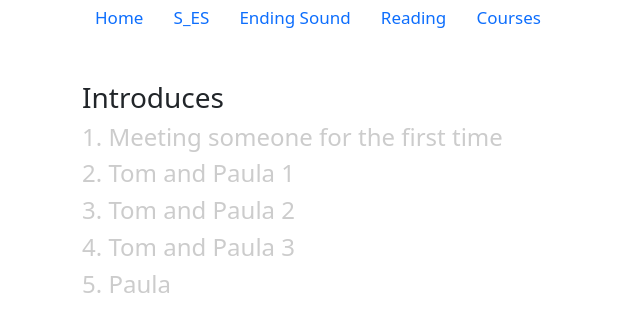
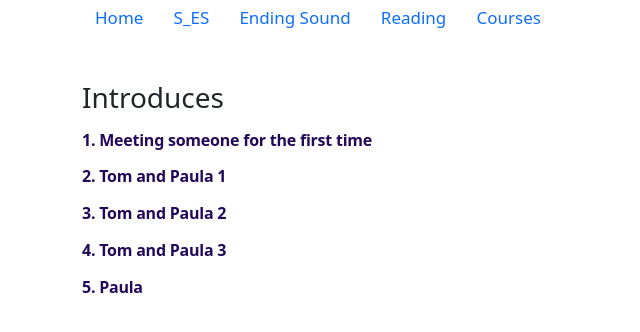
Before and after one commit to danhoat/english, a plain HTML site: page courses.html in a window 1280 px wide. Shown: the whole page, without its empty margins (0-640 px from the left). Drawn offline with nearby package versions, Linux system fonts and the light colour scheme.

Commit message:
update css

```diff
--- a/courses.html
+++ b/courses.html
@@ -20,6 +20,11 @@
 		}
 		h4 a.title{
 			color: #ccc;
+			color: #23085a;
+		    font-size: 16px;
+		    font-weight: 700;
+		    letter-spacing: -.23px;
+
 		}
 	</style>
 
```
